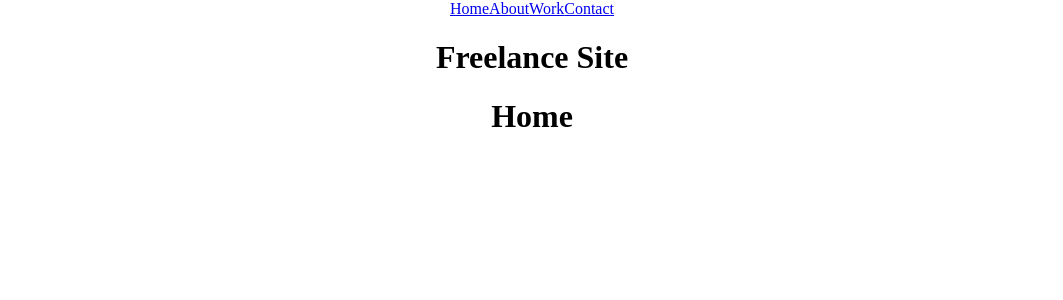
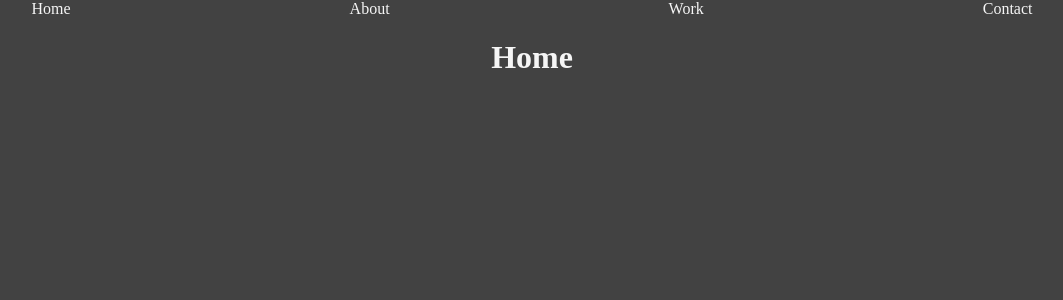
Before and after one commit to BuddhaTheChef/fl-2020, a React (Create React App) app: page / in a window 1280 px wide. Shown: the top 300 px of the page, without its empty margins (108-1171 px from the left). Built offline with nearby package versions, Linux system fonts and the light colour scheme.

Commit message:
adding in routes

```diff
--- a/src/App.css
+++ b/src/App.css
@@ -1,6 +1,8 @@
 body {
   margin: 0;
   padding: 0;
+  background-color: rgb(66,66,66);
+  color: whitesmoke;
 }
 .App {
   text-align: center;
@@ -25,7 +27,18 @@ body {
   align-items: center;
   justify-content: center;
   font-size: calc(10px + 2vmin);
-  color: white;
+
+}
+
+.navbar {
+  display: flex;
+  width: 100%;
+  justify-content: space-around;
+}
+
+a {
+  text-decoration: none;
+  color:whitesmoke;
 }
 
 .App-link {
--- a/src/App.js
+++ b/src/App.js
@@ -11,13 +11,12 @@ import './App.css';
 function App() {
   return (
     <div className="App">
-      <div>
+      <div className="navbar">
         <Link to="/">Home</Link>
         <Link to="/about">About</Link>
         <Link to="/work">Work</Link>
         <Link to="/Contact">Contact</Link>
       </div>
-        <h1>Freelance Site</h1>
         <Switch>
           <Route component={Home} exact path="/" />
           <Route component={About} exact path="/about" />
```
